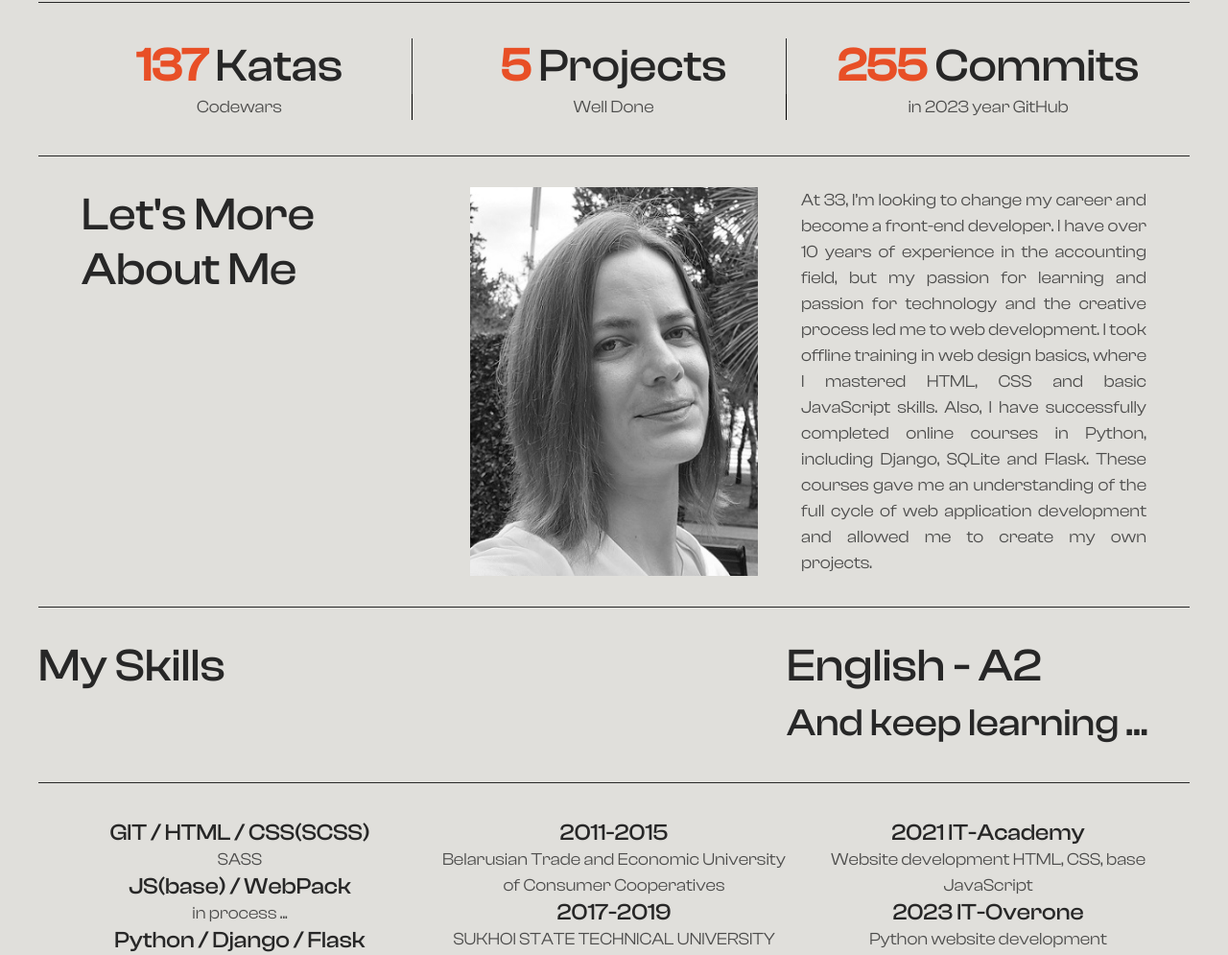
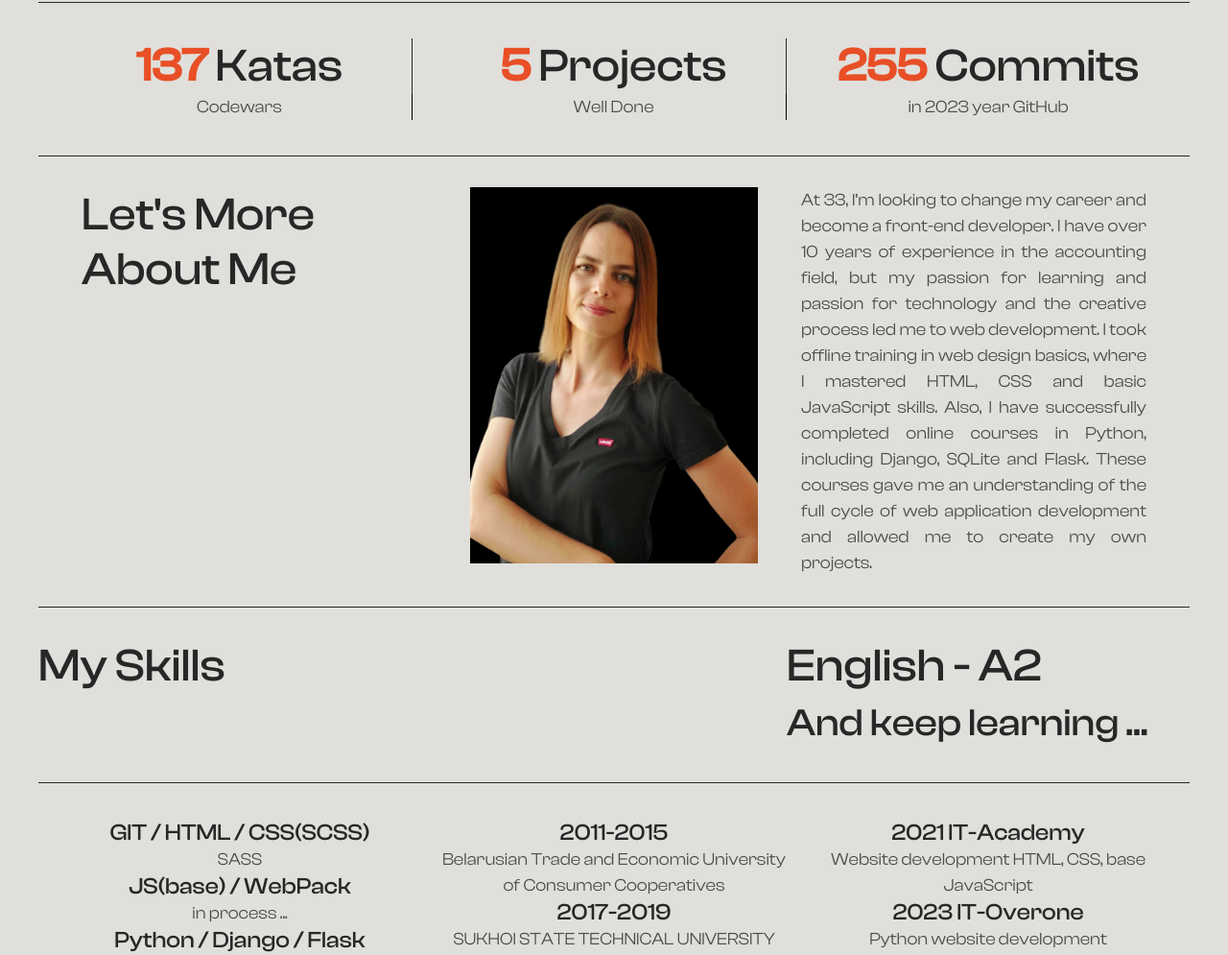
Before and after one commit to Anzhelika007/rsschool-cv-Pre, a website: page index.html in a window 1280 px wide. Shown: the part 1190-2185 px from the top of the page at 96% size. Drawn offline with Linux system fonts and the light colour scheme.

Commit message:
fix: image

```diff
--- a/index.html
+++ b/index.html
@@ -67,7 +67,9 @@
                 </div>
                 <div class="about__more layout-3-column">
                     <h2 class="about__more-title">Let&#39;s More About Me</h2>
-                    <img class="about__more-img" src="src/img/my_photo2.jpg" alt="my photo">
+                    <div class="about__more-img">
+                        <img class="about__more-img-img" src="src/img/me2.png" alt="my photo">
+                    </div>
                     <p class="about__more-text">At 33, I’m looking to change my career and become a front-end
                         developer.
                         I have over 10 years of experience in the accounting field, but my passion for learning and
--- a/src/sass/pages/_home.scss
+++ b/src/sass/pages/_home.scss
@@ -65,7 +65,6 @@
     &__more-img {
         display: block;
         max-width: 300px;
-        filter: grayscale(1);
     }
 
     &__education {
```
Also changed, not shown: src/img/me2.png (added), src/img/my_photo2.jpg (deleted), src/style.css, 1 other file.
